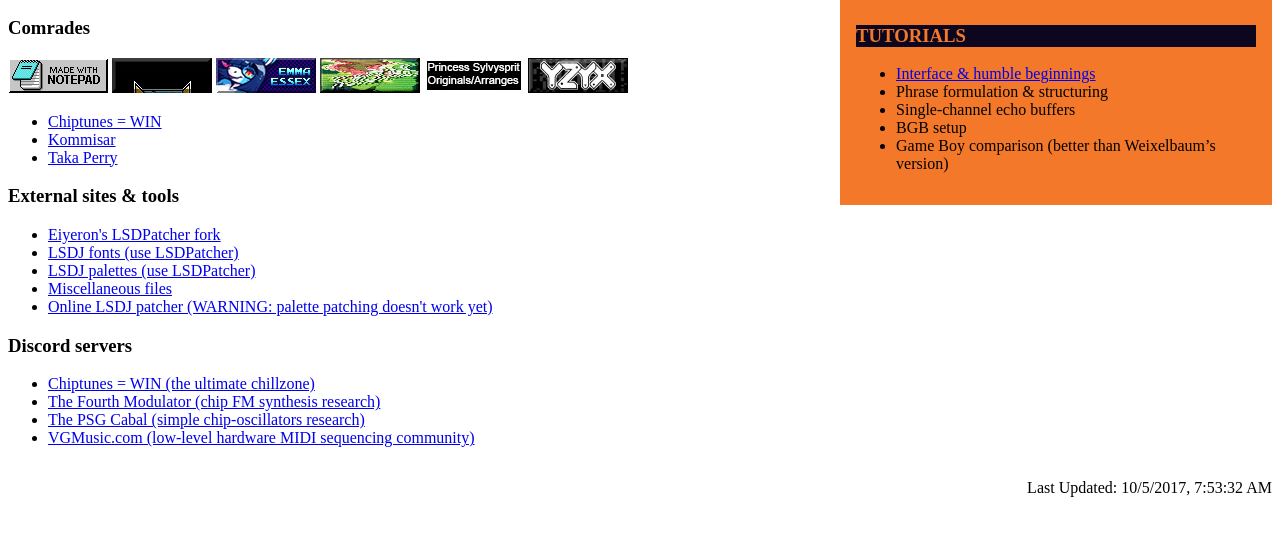
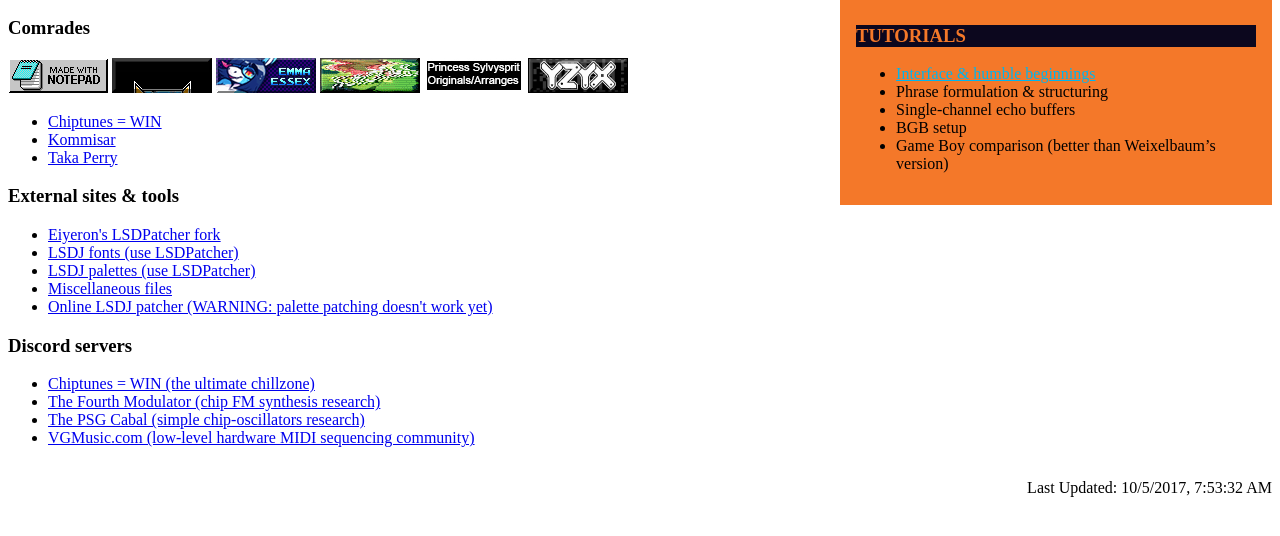
Before and after one commit to defensem3ch/aquellexws, a Gatsby site: page /goodies/ in a window 1280 px wide. Shown: the part 58-594 px from the top of the page. Built offline with nearby package versions, Linux system fonts and the light colour scheme; Gatsby itself is replaced by a stand-in of ours.

Commit message:
fixed typo

```diff
--- a/src/components/GoodiesSidebar/GoodiesSidebar.module.css
+++ b/src/components/GoodiesSidebar/GoodiesSidebar.module.css
@@ -11,6 +11,6 @@
   color: #F47829;
 }
 
-.goodisSidebar a {
-	color: #00B5EF;
+.goodiesSidebar a {
+  color: #00B5EF;
 }
```
